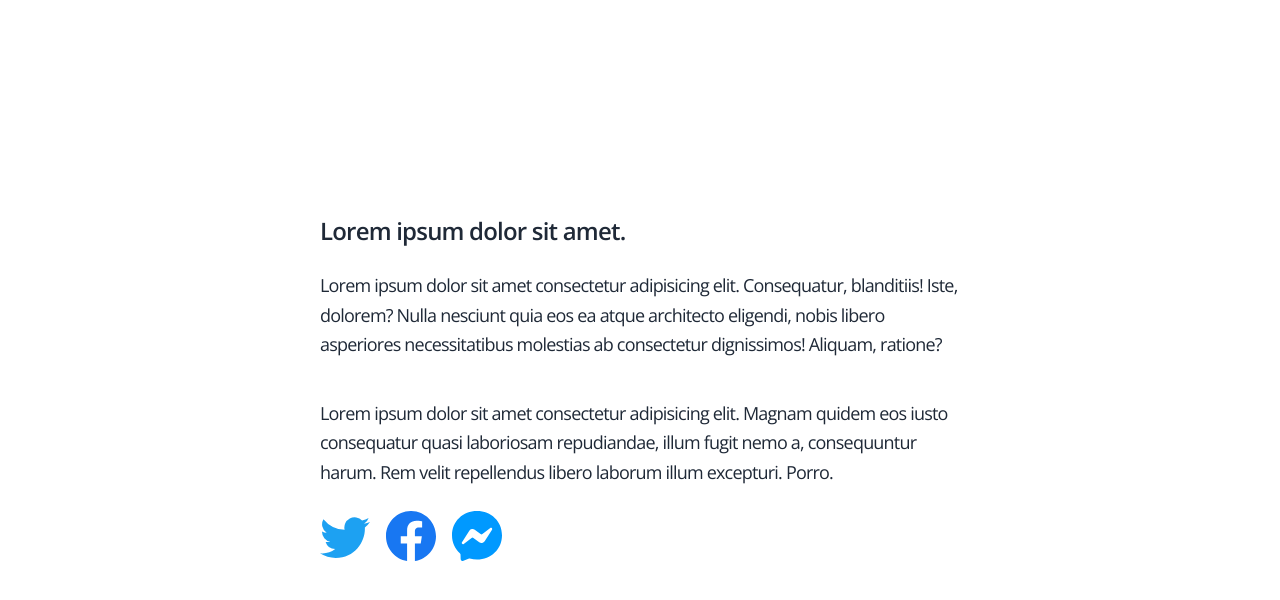
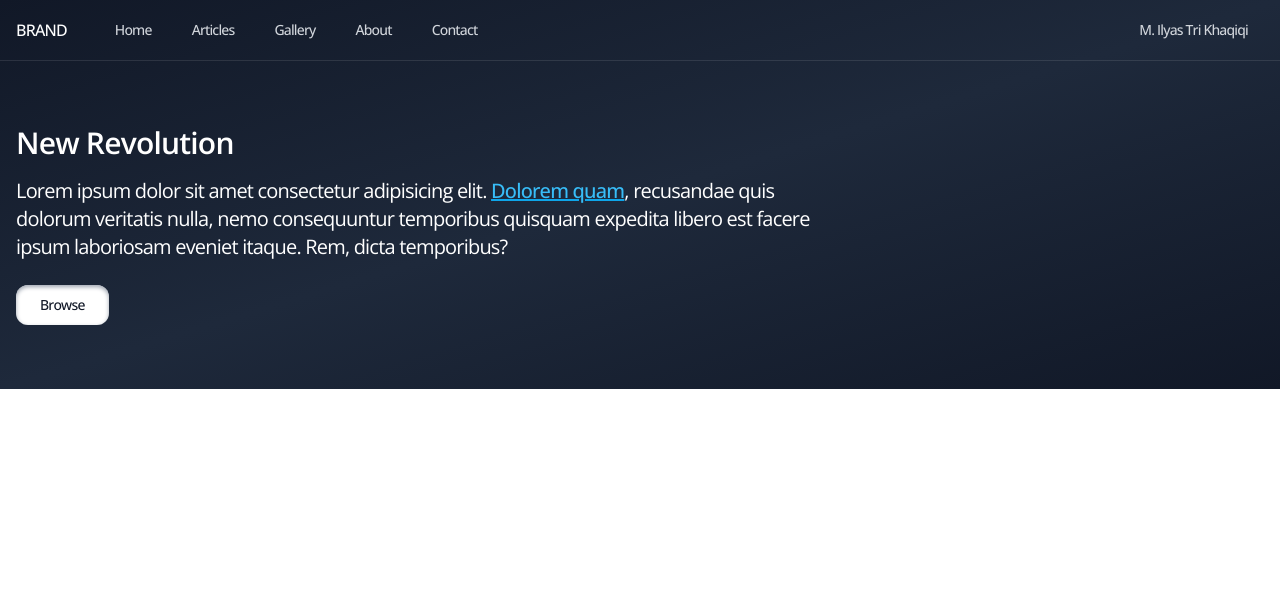
Before and after one commit to trikhaqiqi/next-tailwind, a Next.js app: page / in a window 1280 px wide. Shown: the top 600 px of the page. Built offline with nearby package versions, Linux system fonts and the light colour scheme; a web font is replaced by a local one.

Commit message:
updated 10

```diff
--- /dev/null
+++ b/components/Hero.js
@@ -0,0 +1,50 @@
+import React from "react";
+import NavLink from "./Navlink";
+
+export default function Hero() {
+    const auth = {
+        check: true,
+        user: {
+            name: 'M. Ilyas Tri Khaqiqi',
+        },
+    };
+    return (
+        <div className="bg-gradient-to-br from-gray-900 via-slate-800 to-gray-900">
+            <div className="hidden md:block border-b border-white/10 py-3">
+                <div className="container">
+                    <nav className="flex items-center justify-between">
+                        <div className="flex items-center gap-x-2">
+                            <a href="#" className="text-white font-medium uppercase mr-6">Brand</a>
+                            <NavLink href="#">Home</NavLink>
+                            <NavLink href="#">Articles</NavLink>
+                            <NavLink href="#">Gallery</NavLink>
+                            <NavLink href="#">About</NavLink>
+                            <NavLink href="#">Contact</NavLink>
+                        </div>
+                        {auth.check ? (
+                            <div className="flex items-center gap-x-2">
+                                <NavLink href="#">{auth.user.name}</NavLink>
+                            </div>
+                        ) : (
+                            <div className="flex items-center gap-x-2">
+                                <NavLink href="#">Sign in</NavLink>
+                                <NavLink href="#">Sign up</NavLink>
+                            </div>
+                        )}
+                    </nav>
+                </div>
+            </div>
+            <div className="container">
+                <div className="w-full md:w-2/3">
+                    <header className="text-white py-4 sm:py-8 md:py-16">
+                        <h1 className="text-xl md:text-3xl font-bold">New Revolution</h1>
+                        <p className="text-base md:text-xl leading-relaxed font-light mt-4 mb-6">Lorem ipsum dolor sit amet consectetur adipisicing elit. <a href="#" className="underline decoration-sky-500 text-sky-400 font-medium">Dolorem quam</a>, recusandae quis dolorum veritatis nulla, nemo consequuntur temporibus quisquam expedita libero est facere ipsum laboriosam eveniet itaque. Rem, dicta temporibus?</p>
+                        <a href="#" className="bg-white hover:ng-gray-50 hover:text-blue-600 transition duration-300 text-gray-900 px-4 py-2 text-sm md:text-tiny md:px-6 md:py-2.5 rounded-xl font-medium inline-flex shadow-inner shadow-gray-300 md:shadow-gray-400">
+                            Browse
+                        </a>
+                    </header>
+                </div>
+            </div>
+        </div>
+    );
+}
--- /dev/null
+++ b/components/NavLink.js
@@ -0,0 +1,12 @@
+import React from "react";
+
+export default function NavLink({ href, children }) {
+    return (
+        <a
+            href={href}
+            className="md:text-sm font-medium lg:text-tiny px-4 py-2 text-gray-300 hover:text-white hover:bg-gray-700/40 rounded-lg"
+        >
+            {children}
+        </a>
+    );
+}
--- a/pages/index.js
+++ b/pages/index.js
@@ -1,10 +1,13 @@
 import React from "react";
 import Button from "../components/Button";
+import Hero from "../components/Hero";
 import App from "../layouts/App";
 
 export default function Home() {
   return (
-    <div className="flex items-center justify-center min-h-screen">
+    <>
+      <Hero />
+      {/* <div className="flex items-center justify-center min-h-screen">
         <div className="w-1/2">
           <h1 className="font-display font-semibold text-2xl mb-6">
             Lorem ipsum dolor sit amet.
@@ -21,17 +24,16 @@ export default function Home() {
             <svg xmlns="http://www.w3.org/2000/svg" width={50} height={50} fill="currentColor" className="text-twitter" viewBox="0 0 16 16">
               <path d="M5.026 15c6.038 0 9.341-5.003 9.341-9.334 0-.14 0-.282-.006-.422A6.685 6.685 0 0 0 16 3.542a6.658 6.658 0 0 1-1.889.518 3.301 3.301 0 0 0 1.447-1.817 6.533 6.533 0 0 1-2.087.793A3.286 3.286 0 0 0 7.875 6.03a9.325 9.325 0 0 1-6.767-3.429 3.289 3.289 0 0 0 1.018 4.382A3.323 3.323 0 0 1 .64 6.575v.045a3.288 3.288 0 0 0 2.632 3.218 3.203 3.203 0 0 1-.865.115 3.23 3.23 0 0 1-.614-.057 3.283 3.283 0 0 0 3.067 2.277A6.588 6.588 0 0 1 .78 13.58a6.32 6.32 0 0 1-.78-.045A9.344 9.344 0 0 0 5.026 15z" />
             </svg>
-
             <svg xmlns="http://www.w3.org/2000/svg" width={50} height={50} fill="currentColor" className="text-facebook" viewBox="0 0 16 16">
               <path d="M16 8.049c0-4.446-3.582-8.05-8-8.05C3.58 0-.002 3.603-.002 8.05c0 4.017 2.926 7.347 6.75 7.951v-5.625h-2.03V8.05H6.75V6.275c0-2.017 1.195-3.131 3.022-3.131.876 0 1.791.157 1.791.157v1.98h-1.009c-.993 0-1.303.621-1.303 1.258v1.51h2.218l-.354 2.326H9.25V16c3.824-.604 6.75-3.934 6.75-7.951z" />
             </svg>
-
             <svg xmlns="http://www.w3.org/2000/svg" width={50} height={50} fill="currentColor" className="text-messenger" viewBox="0 0 16 16">
               <path d="M0 7.76C0 3.301 3.493 0 8 0s8 3.301 8 7.76-3.493 7.76-8 7.76c-.81 0-1.586-.107-2.316-.307a.639.639 0 0 0-.427.03l-1.588.702a.64.64 0 0 1-.898-.566l-.044-1.423a.639.639 0 0 0-.215-.456C.956 12.108 0 10.092 0 7.76zm5.546-1.459-2.35 3.728c-.225.358.214.761.551.506l2.525-1.916a.48.48 0 0 1 .578-.002l1.869 1.402a1.2 1.2 0 0 0 1.735-.32l2.35-3.728c.226-.358-.214-.761-.551-.506L9.728 7.381a.48.48 0 0 1-.578.002L7.281 5.98a1.2 1.2 0 0 0-1.735.32z" />
             </svg>
           </div>
         </div>
-    </div>
+      </div> */}
+    </>
   );
 }
 
--- a/tailwind.config.js
+++ b/tailwind.config.js
@@ -8,6 +8,10 @@ module.exports = {
   ],
   theme: {
     extend: {
+      container: {
+        center: true,
+        padding: '1rem',
+      },
       colors: {
         facebook: '#1877F2',
         twitter: '#1DA1F2',
```
Lines whose indentation alone changed are shown as unchanged.
